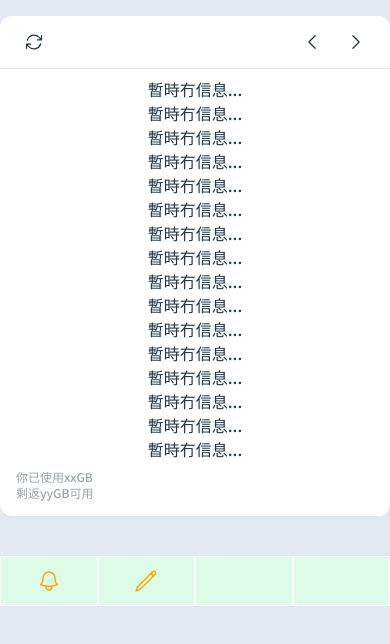
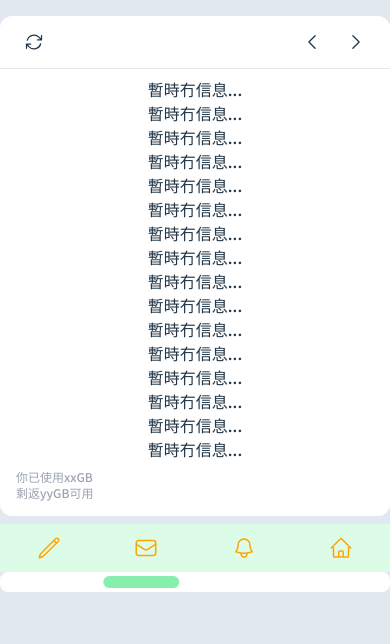
Before and after one commit to ardee222/Louhau-mail, a Svelte app in the folder my-app/: page / in a window 390 px wide. Shown: the top 644 px of the page. Built offline with nearby package versions, Linux system fonts and the light colour scheme.

Commit message:
Update App.svelte

```diff
--- a/my-app/src/App.svelte
+++ b/my-app/src/App.svelte
@@ -13,8 +13,10 @@
     6:'六',
     7:'日'
     }
-  let current_index = 1;
+  let current_index;
+  $: current_index = 1;
   let opening_manu = false;
+
 </script>
 
 <main class="max-w-md w-screen h-screen">
@@ -33,7 +35,7 @@
     </div>
     <div class="flex my-4 p-4 bg-gray-400 hover:bg-gray-500 rounded-lg max-w-[200px] w-full drop-shadow-lg"
     class:bg-gray-500 = "{current_index === 0}"
-    on:mouseup={()=> {current_index = 0}}
+    on:mouseup={()=> {current_index = 0;}}
     >
       <svg xmlns="http://www.w3.org/2000/svg" fill="none" viewBox="0 0 24 24" stroke-width="1.5" stroke="white" class="w-6 h-6">
         <path stroke-linecap="round" stroke-linejoin="round" d="M16.862 4.487l1.687-1.688a1.875 1.875 0 112.652 2.652L6.832 19.82a4.5 4.5 0 01-1.897 1.13l-2.685.8.8-2.685a4.5 4.5 0 011.13-1.897L16.863 4.487zm0 0L19.5 7.125" />
@@ -84,14 +86,15 @@
     </div>
   </div>
 
-  <!--收件匣-->
+  <!--all mail-->
+  {#if current_index === 1}
   <form class="flex items-center space-x-2 pl-2 md:visible invisible max-w-sm w-screen absolute rounded-lg bg-gray-500 focus-within:bg-white focus:border " action="">
     <svg xmlns="http://www.w3.org/2000/svg" fill="none" viewBox="0 0 24 24" stroke-width="1.5" stroke="currentColor" class="w-6 h-6">
       <path stroke-linecap="round" stroke-linejoin="round" d="M21 21l-5.197-5.197m0 0A7.5 7.5 0 105.196 5.196a7.5 7.5 0 0010.607 10.607z" />
     </svg>
     <input class="bg-gray-500 p-2 focus:bg-white focus:border-b-4 border-blue-100" type="text" placeholder="搜尋郵件">
   </form>
-  <div class="md:translate-y-12 max-w-md w-screen max-h-[500px] h-full rounded-xl bg-white mb-10 pt-2">
+  <div class="md:translate-y-12 max-w-md w-screen max-h-[500px] h-full rounded-xl bg-white mb-2 pt-2">
     <div class="flex place-content-between mb-2 mx-4 sticky top-0">
       <div class="btn hover:bg-gray-200 duration p-2 rounded-full">
         <svg xmlns="http://www.w3.org/2000/svg" fill="none" viewBox="0 0 24 24" stroke-width="1.5" stroke="currentColor" class="w-5 h-5">
@@ -157,20 +160,67 @@
       <div>剩返yyGB可用</div>
     </div>
   </div>
+  {/if}
+  <!--writing mail-->
+  {#if current_index === 0}
+  <div class="relative max-w-md w-screen max-h-[500px] h-full rounded-xl space-y-2 bg-white mb-2 p-4">
+    <form class="flex focus-within:text-blue-200">
+      <div>收件人(編號):</div>
+      <input type="text">
+    </form>
+    <div class="w-sm border-b"></div>
+    <input type="text" placeholder="主旨">
+    <div class="w-sm border-b"></div>
+    <input type="text" placeholder="輸入正文" class="w-sm overflow-auto">
+    <div class="absolute bottom-2 flex space-x-2 items-center">
+      <button type="submit" class="text-xs bg-green-100 active:text-yellow-300">傳送</button>
+      <div class="hover:bg-gray-300 p-2 rounded-full">
+        <svg xmlns="http://www.w3.org/2000/svg" fill="none" viewBox="0 0 24 24" stroke-width="1.5" stroke="currentColor" class="w-6 h-6">
+          <path stroke-linecap="round" stroke-linejoin="round" d="M3.75 9.776c.112-.017.227-.026.344-.026h15.812c.117 0 .232.009.344.026m-16.5 0a2.25 2.25 0 00-1.883 2.542l.857 6a2.25 2.25 0 002.227 1.932H19.05a2.25 2.25 0 002.227-1.932l.857-6a2.25 2.25 0 00-1.883-2.542m-16.5 0V6A2.25 2.25 0 016 3.75h3.879a1.5 1.5 0 011.06.44l2.122 2.12a1.5 1.5 0 001.06.44H18A2.25 2.25 0 0120.25 9v.776" />
+        </svg>
+      </div>
+
+    </div>
+  </div>
   <!--function list on phone-->
+  {/if}
   <div class="flex md:visible lg:invisible bg-green-100">
-    <div class="w-1/4 border border-white flex py-3 justify-center items-center">
+    <div class="w-1/4 flex py-3 justify-center items-center"
+    on:mouseup={()=> {current_index = 0}}
+    >
+      <svg xmlns="http://www.w3.org/2000/svg" fill="none" viewBox="0 0 24 24" stroke-width="1.5" stroke="orange" class="w-6 h-6">
+        <path stroke-linecap="round" stroke-linejoin="round" d="M16.862 4.487l1.687-1.688a1.875 1.875 0 112.652 2.652L6.832 19.82a4.5 4.5 0 01-1.897 1.13l-2.685.8.8-2.685a4.5 4.5 0 011.13-1.897L16.863 4.487zm0 0L19.5 7.125" />
+      </svg>
+    </div>
+    <div class="w-1/4 flex py-3 justify-center items-center"
+    on:mouseup={()=> {current_index = 1}}
+    >
+      <svg xmlns="http://www.w3.org/2000/svg" fill="none" viewBox="0 0 24 24" stroke-width="1.5" stroke="orange" class="w-6 h-6">
+        <path stroke-linecap="round" stroke-linejoin="round" d="M21.75 6.75v10.5a2.25 2.25 0 01-2.25 2.25h-15a2.25 2.25 0 01-2.25-2.25V6.75m19.5 0A2.25 2.25 0 0019.5 4.5h-15a2.25 2.25 0 00-2.25 2.25m19.5 0v.243a2.25 2.25 0 01-1.07 1.916l-7.5 4.615a2.25 2.25 0 01-2.36 0L3.32 8.91a2.25 2.25 0 01-1.07-1.916V6.75" />
+      </svg>
+    </div>
+    <div class="w-1/4 flex py-3 justify-center items-center"
+    on:mouseup={()=> {current_index = 2}}
+    >
       <svg xmlns="http://www.w3.org/2000/svg" fill="none" viewBox="0 0 24 24" stroke-width="1.5" stroke="orange" class="w-6 h-6">
         <path stroke-linecap="round" stroke-linejoin="round" d="M14.857 17.082a23.848 23.848 0 005.454-1.31A8.967 8.967 0 0118 9.75v-.7V9A6 6 0 006 9v.75a8.967 8.967 0 01-2.312 6.022c1.733.64 3.56 1.085 5.455 1.31m5.714 0a24.255 24.255 0 01-5.714 0m5.714 0a3 3 0 11-5.714 0" />
       </svg>
     </div>
-    <div class="w-1/4 border border-white flex py-3 justify-center items-center">
+    <div class="w-1/4 flex py-3 justify-center items-center"
+    on:mouseup={()=> {current_index = 3}}
+    >
       <svg xmlns="http://www.w3.org/2000/svg" fill="none" viewBox="0 0 24 24" stroke-width="1.5" stroke="orange" class="w-6 h-6">
-        <path stroke-linecap="round" stroke-linejoin="round" d="M16.862 4.487l1.687-1.688a1.875 1.875 0 112.652 2.652L6.832 19.82a4.5 4.5 0 01-1.897 1.13l-2.685.8.8-2.685a4.5 4.5 0 011.13-1.897L16.863 4.487zm0 0L19.5 7.125" />
+        <path stroke-linecap="round" stroke-linejoin="round" d="M2.25 12l8.954-8.955c.44-.439 1.152-.439 1.591 0L21.75 12M4.5 9.75v10.125c0 .621.504 1.125 1.125 1.125H9.75v-4.875c0-.621.504-1.125 1.125-1.125h2.25c.621 0 1.125.504 1.125 1.125V21h4.125c.621 0 1.125-.504 1.125-1.125V9.75M8.25 21h8.25" />
       </svg>
     </div>
-    <div class="w-1/4 border border-white flex py-3 justify-center items-center"></div>
-    <div class="w-1/4 border border-white flex py-3 justify-center items-center"></div>
+  </div>
+  <div class="md:visible lg:invisible border-4 border-white rounded-lg bg-white w-full h-5">
+    <div class="w-1/5 h-3 bg-green-300 rounded-lg duration-100"
+    class:translate-x-[0%]="{current_index===1}"
+    class:translate-x-[130%]="{current_index===1}"
+    class:translate-x-[260%]="{current_index===2}"
+    class:translate-x-[390%]="{current_index===3}"
+    ></div>
   </div>
 </main>
 
```
